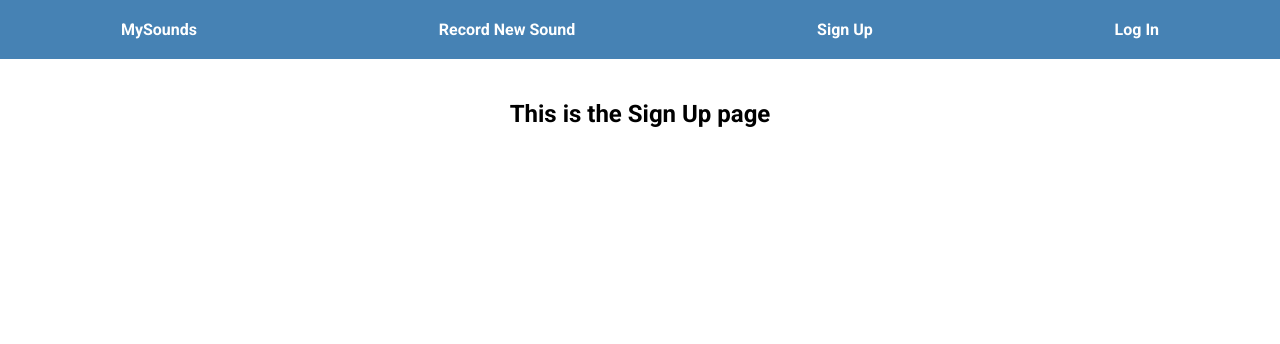
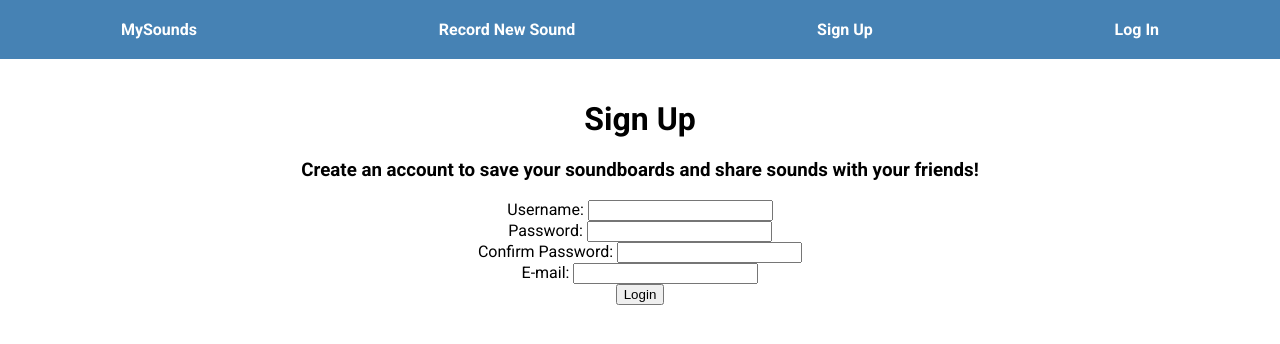
Before and after one commit to kls-89/build-a-web-app, a React (Create React App) app in the folder react-sound-board/: page /signup in a window 1280 px wide. Shown: the top 344 px of the page. Built offline with nearby package versions, Linux system fonts and the light colour scheme.

Commit message:
Flushed out sign up and login forms.

```diff
--- a/react-sound-board/src/pages/auth/login.js
+++ b/react-sound-board/src/pages/auth/login.js
@@ -2,9 +2,19 @@ import React from "react";
 
 const Login = () => {
   return (
-    <div>
-      <h2>This is the login page</h2>
-    </div>
+    <>
+      <h1>Login</h1>
+      <h3>Login to access your saved soundboards.</h3>
+      <form method="POST" action="/login">
+        <label htmlFor="username">Username: </label>
+        <input type="text" id="username" name="username" />
+        <br />
+        <label htmlFor="password">Password: </label>
+        <input type="password" id="password" name="password" />
+        <br />
+        <button>Login</button>
+      </form>
+    </>
   );
 };
 
--- a/react-sound-board/src/pages/auth/signup.js
+++ b/react-sound-board/src/pages/auth/signup.js
@@ -2,9 +2,28 @@ import React from "react";
 
 const SignUp = () => {
   return (
-    <div>
-      <h2>This is the Sign Up page</h2>
-    </div>
+    <>
+      <h1>Sign Up</h1>
+      <h3>
+        Create an account to save your soundboards and share sounds with your
+        friends!
+      </h3>
+      <form method="POST" action="/signup">
+        <label htmlFor="username">Username: </label>
+        <input type="text" id="username" name="username" />
+        <br />
+        <label htmlFor="password">Password: </label>
+        <input type="password" id="password" name="password" />
+        <br />
+        <label htmlFor="confirmPassword">Confirm Password: </label>
+        <input type="password" id="confirmPassword" name="confirmPassword" />
+        <br />
+        <label htmlFor="email">E-mail: </label>
+        <input type="email" id="email" name="email" />
+        <br />
+        <button>Login</button>
+      </form>
+    </>
   );
 };
 
```
